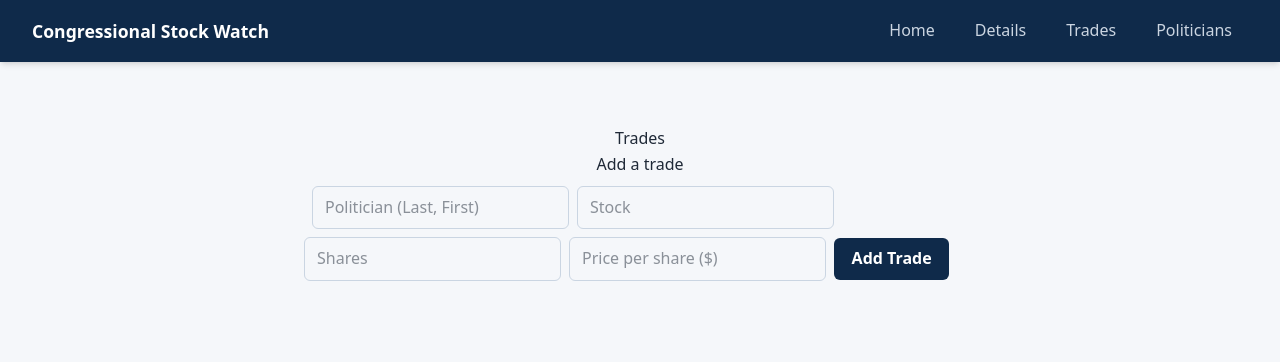
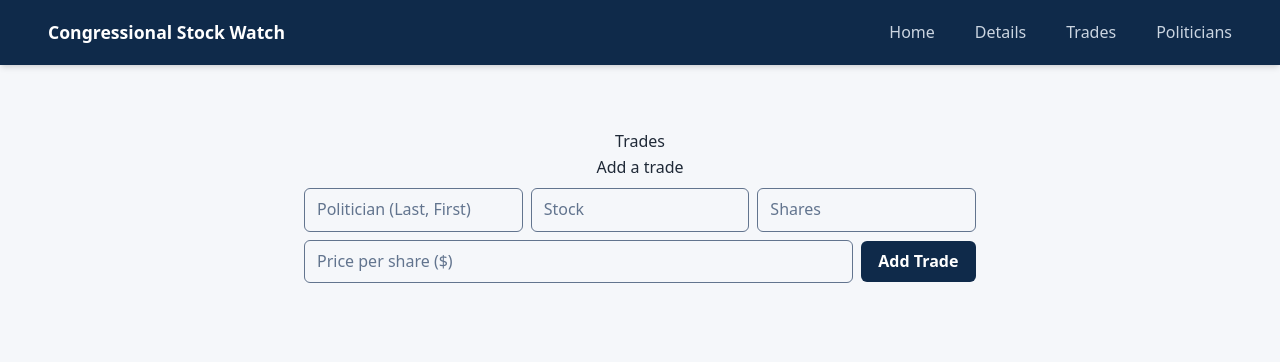
Before and after one commit to npeth-umass/CS-326-Fall-26-TEAM-5-Project, a Node server app: page /trades in a window 1280 px wide. Shown: the top 362 px of the page. Run offline with Node 20, Linux system fonts and the light colour scheme; data that the repository does not hold is empty; some libraries are stand-ins or nearby versions.

Commit message:
Sprint 4: accessibility audit fixes

```diff
--- a/public/style.css
+++ b/public/style.css
@@ -1,4 +1,4 @@
-/*! tailwindcss v4.3.4 | MIT License | https://tailwindcss.com */
+/*! tailwindcss v4.3.5 | MIT License | https://tailwindcss.com */
 @layer properties;
 @layer theme, base, components, utilities;
 @layer theme {
@@ -13,7 +13,7 @@
     --color-red-600: oklch(57.7% 0.245 27.325);
     --color-red-700: oklch(50.5% 0.213 27.518);
     --color-red-800: oklch(44.4% 0.177 26.899);
-    --color-slate-300: oklch(86.9% 0.022 252.894);
+    --color-slate-500: oklch(55.4% 0.046 257.417);
     --color-gray-600: oklch(44.6% 0.03 256.802);
     --color-white: #fff;
     --spacing: 0.25rem;
@@ -175,6 +175,17 @@
   }
 }
 @layer utilities {
+  .sr-only {
+    position: absolute;
+    width: 1px;
+    height: 1px;
+    padding: 0;
+    margin: -1px;
+    overflow: hidden;
+    clip-path: inset(50%);
+    white-space: nowrap;
+    border-width: 0;
+  }
   .fixed {
     position: fixed;
   }
@@ -201,6 +212,9 @@
   }
   .flex {
     display: flex;
+  }
+  .hidden {
+    display: none;
   }
   .inline {
     display: inline;
@@ -254,8 +268,8 @@
   .border-red-400 {
     border-color: var(--color-red-400);
   }
-  .border-slate-300 {
-    border-color: var(--color-slate-300);
+  .border-slate-500 {
+    border-color: var(--color-slate-500);
   }
   .bg-\[\#0f2a4a\] {
     background-color: #0f2a4a;
@@ -329,6 +343,10 @@
     --tw-shadow: 0 4px 6px -1px var(--tw-shadow-color, rgb(0 0 0 / 0.1)), 0 2px 4px -2px var(--tw-shadow-color, rgb(0 0 0 / 0.1));
     box-shadow: var(--tw-inset-shadow), var(--tw-inset-ring-shadow), var(--tw-ring-offset-shadow), var(--tw-ring-shadow), var(--tw-shadow);
   }
+  .outline {
+    outline-style: var(--tw-outline-style);
+    outline-width: 1px;
+  }
   .transition-colors {
     transition-property: color, background-color, border-color, outline-color, text-decoration-color, fill, stroke, --tw-gradient-from, --tw-gradient-via, --tw-gradient-to;
     transition-timing-function: var(--tw-ease, var(--default-transition-timing-function));
@@ -337,6 +355,9 @@
   .duration-200 {
     --tw-duration: 200ms;
     transition-duration: 200ms;
+  }
+  .placeholder\:text-slate-500::placeholder {
+    color: var(--color-slate-500);
   }
   .empty\:hidden:empty {
     display: none;
@@ -430,6 +451,13 @@
     font-weight: 500;
     transition: background 0.2s, color 0.2s;
   }
+  :focus-visible {
+    outline: 3px solid #1d4ed8;
+    outline-offset: 2px;
+  }
+  .link:focus-visible {
+    outline-color: #ffffff;
+  }
   .link:hover {
     background: #1d4ed8;
     color: #fff;
@@ -509,6 +537,11 @@
   inherits: false;
   initial-value: 0 0 #0000;
 }
+@property --tw-outline-style {
+  syntax: "*";
+  inherits: false;
+  initial-value: solid;
+}
 @property --tw-duration {
   syntax: "*";
   inherits: false;
@@ -547,6 +580,7 @@
       --tw-ring-offset-width: 0px;
       --tw-ring-offset-color: #fff;
       --tw-ring-offset-shadow: 0 0 #0000;
+      --tw-outline-style: solid;
       --tw-duration: initial;
       --tw-scale-x: 1;
       --tw-scale-y: 1;
--- a/views/details.ejs
+++ b/views/details.ejs
@@ -2,12 +2,14 @@
 <html lang="en">
   <head>
     <meta charset="UTF-8" />
-    <title><%= "Trades" %></title>
+    <meta name="viewport" content="width=device-width, initial-scale=1">
+    <title>Details</title>
     <link rel="stylesheet" href="/style.css" />
   </head>
   <body>
     <%- include('partials/header') %>
     <main>
+            <h1>Details</h1>
       <p class="text-[1.1rem] text-[#4b5563]]">
         Our project tracks U.S. Congress members' individual stock trades
         alongside their voting records on related bills. We will surface
--- a/views/partials/header.ejs
+++ b/views/partials/header.ejs
@@ -1,13 +1,6 @@
 <header class="site-header">
-  <head>
-    <meta charset="UTF-8" />
-    <meta name="viewport" content="width=device-width, initial-scale=1" />
-    <title>Congressional Stock Watch</title>
-    <link rel="stylesheet" href="style.css" />
-  </head>
-  <body>
   <nav class="sticky top-0 flex flex-col items-center gap-2 bg-[#0f2a4a] px-4 py-3 shadow-md sm:flex-row sm:justify-between sm:px-8">
-      <a class="text-[1.1rem] font-bold text-white no-underline" href="/"
+    <a class="link text-[1.1rem] font-bold text-white no-underline" href="/"
       >Congressional Stock Watch</a
     >
     <div class="flex flex-wrap justify-center gap-1 sm:gap-2">
@@ -17,5 +10,4 @@
       <a class="link" href="/politicians">Politicians</a>
     </div>
   </nav>
-  <body>
 </header>
--- a/views/partials/politician.ejs
+++ b/views/partials/politician.ejs
@@ -8,6 +8,6 @@
     hx-swap="outerHTML"
     hx-disabled-elt="this"
   >
-    Delete
+    Delete<span class="sr-only"> <%= politician.name %></span>
   </button>
 </li>
--- a/views/partials/politicians-form.ejs
+++ b/views/partials/politicians-form.ejs
@@ -9,7 +9,9 @@
 >
   <h2 class="whitespace-nowrap sm:basis-full">Add a politician</h2>
   <p id="status" class="form-error empty:hidden sm:basis-full" role="alert"></p>
-  <input class="min-w-0 rounded-md border border-slate-300 px-3 py-2 sm:flex-1 sm:basis-44" type="text" name="name" placeholder="Name (Last, First)">
-  <input class="min-w-0 rounded-md border border-slate-300 px-3 py-2 sm:flex-1 sm:basis-44" type="text" name="party" placeholder="Party">
+  <label class="sr-only" for="politician-name">Name</label>
+  <input id="politician-name" class="min-w-0 rounded-md border border-slate-500 px-3 py-2 placeholder:text-slate-500 sm:flex-1 sm:basis-44" type="text" name="name" placeholder="Name (Last, First)">
+  <label class="sr-only" for="politician-party">Party</label>
+  <input id="politician-party" class="min-w-0 rounded-md border border-slate-500 px-3 py-2 placeholder:text-slate-500 sm:flex-1 sm:basis-44" type="text" name="party" placeholder="Party">
   <button class="shrink-0 cursor-pointer whitespace-nowrap rounded-md bg-[#0f2a4a] px-[1.1rem] py-2 font-semibold text-white" type="submit">Add Politician</button>
 </form>
--- a/views/partials/trade.ejs
+++ b/views/partials/trade.ejs
@@ -12,6 +12,6 @@
     hx-swap="outerHTML"
     hx-disabled-elt="this"
   >
-    Delete
+    Delete<span class="sr-only"> trade by <%= trade.name %></span>
   </button>
 </li>
--- a/views/partials/trades-form.ejs
+++ b/views/partials/trades-form.ejs
@@ -7,12 +7,16 @@
   hx-disabled-elt="find button"
   <% if (locals.oob) { %>hx-swap-oob="true"<% } %>
 >
-  <h2 class="whitespace-nowrap sm:basis-full">Add a trade</h2>
-  <p id="status" class="form-error" role="alert"></p>
-  <input class="rounded-md border border-slate-300 px-3 py-2" type="text" name="name" placeholder="Politician (Last, First)">
-  <input class="rounded-md border border-slate-300 px-3 py-2" type="text" name="stock" placeholder="Stock">
+<h2 class="whitespace-nowrap sm:basis-full">Add a trade</h2>
+  <p id="status" class="form-error empty:hidden sm:basis-full" role="alert"></p>
+  <label class="sr-only" for="trade-name">Politician</label>
+  <input id="trade-name" class="min-w-0 rounded-md border border-slate-500 px-3 py-2 placeholder:text-slate-500 sm:flex-1 sm:basis-44" type="text" name="name" placeholder="Politician (Last, First)">
+  <label class="sr-only" for="trade-stock">Stock</label>
+  <input id="trade-stock" class="min-w-0 rounded-md border border-slate-500 px-3 py-2 placeholder:text-slate-500 sm:flex-1 sm:basis-44" type="text" name="stock" placeholder="Stock">
   <!-- Makes it so that the minimum is 1 and it can only go up by one (like you can't have 1.05 of a stock)-->
-  <input class="rounded-md border border-slate-300 px-3 py-2" type="number" name="shares" placeholder="Shares" min="1" step="1">
-  <input class="rounded-md border border-slate-300 px-3 py-2" type="number" name="pricePerShare" placeholder="Price per share ($)" min="0.01" step="0.01">
-  <button class="cursor-pointer whitespace-nowrap rounded-md bg-[#0f2a4a] px-[1.1rem] py-2 font-semibold text-white" type="submit">Add Trade</button>
+  <label class="sr-only" for="trade-shares">Shares</label>
+  <input id="trade-shares" class="min-w-0 rounded-md border border-slate-500 px-3 py-2 placeholder:text-slate-500 sm:flex-1 sm:basis-44" type="number" name="shares" placeholder="Shares" min="1" step="1">
+  <label class="sr-only" for="trade-price">Price per share ($)</label>
+  <input id="trade-price" class="min-w-0 rounded-md border border-slate-500 px-3 py-2 placeholder:text-slate-500 sm:flex-1 sm:basis-44" type="number" name="pricePerShare" placeholder="Price per share ($)" min="0.01" step="0.01">
+  <button class="shrink-0 cursor-pointer whitespace-nowrap rounded-md bg-[#0f2a4a] px-[1.1rem] py-2 font-semibold text-white" type="submit">Add Trade</button>
 </form>
--- a/views/politicians.ejs
+++ b/views/politicians.ejs
@@ -2,7 +2,8 @@
 <html lang="en">
   <head>
     <meta charset="UTF-8">
-    <title><%= "Politicians" %></title>
+    <meta name="viewport" content="width=device-width, initial-scale=1">
+    <title>Politicians</title>
     <link rel="stylesheet" href="/style.css">
     <meta
       name="htmx-config"
@@ -16,6 +17,7 @@
       }'
     >
     <script src="https://unpkg.com/htmx.org@2.0.4"></script>
+       <script src="/focus.js" defer></script>
   </head>
   <body
     hx-on::send-error="document.querySelector('#status').textContent = 'Could not reach the server.'"
--- a/views/trades.ejs
+++ b/views/trades.ejs
@@ -17,6 +17,7 @@
       }'
     >
     <script src="https://unpkg.com/htmx.org@2.0.4"></script>
+        <script src="/focus.js" defer></script>
   </head>
   <body
     hx-on::send-error="document.querySelector('#status').textContent = 'Could not reach the server.'"
```
Also changed, not shown: public/focus.js (added, +41 -0 lines), src/input.css (+10 -0 lines), README.md. Lines whose indentation alone changed are shown as unchanged.
